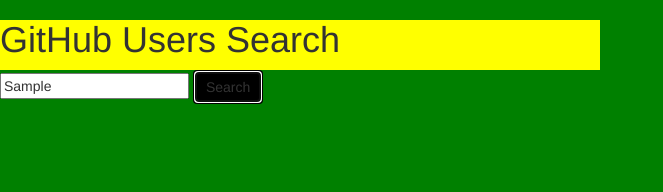
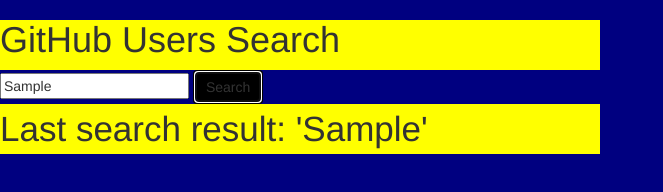
Before and after one commit to Nadav-Rosenberg/angular_1, a website: page index.html in a window 1280 px wide. Both pictures are taken after typing "Sample" into the empty fields and a click on the button "Search". Shown: the whole page, without its empty margins (0-663 px from the left). Drawn offline with nearby package versions, Linux system fonts and the light colour scheme; some packages are replaced by stand-ins of ours; no server answers.

Commit message:
Added last search keyword

```diff
--- a/bower.json
+++ b/bower.json
@@ -16,7 +16,8 @@
     "jquery": "~2.1.3",
     "bootstrap": "~3.3.4",
     "angular": "~1.3.15",
-    "angular-resource": "~1.3.15"
+    "angular-resource": "~1.3.15",
+    "angular-debounce-clear": "~1.0.0"
   },
   "devDependencies": {
     "angular-mocks": "~1.3.15",
--- a/index.html
+++ b/index.html
@@ -15,18 +15,16 @@
 
   </head>
 
-
-
   <body ng-controller="GitUserSearchController as searchCtrl">
     <div id="header">
       <h1>GitHub Users Search</h1>
     </div>
     <div>
       <form class="form-horizontal">
-        <input type="text" ng-model="searchCtrl.searchTerm" ng-model-options="{ updateOn: 'default blur', debounce: {'default': 500, 'blur': 0} }" ng-change="searchCtrl.doSearch()">
+        <input type="text" ng-model="searchCtrl.searchTerm" ng-model-options="{ updateOn: 'default blur', debounce: {'default': 500, 'blur': 0} }" ng-change="searchCtrl.doSearch()" >
         <button class="btn" ng-click="searchCtrl.doSearch()">Search</button>
       </form>
-
+      <p id="searchResultsFor"></p>
       <ul class="list-group" ng-repeat="user in searchCtrl.searchResult.items">
         <li>
           <img ng-src="{{user.avatar_url}}&s=50">
--- a/js/controller/gitUserSearchController.js
+++ b/js/controller/gitUserSearchController.js
@@ -6,6 +6,10 @@
       .then(function(response) {
         self.searchResult = response.data;
       })
+
+    $('#searchResultsFor').text(function() {
+      return "Last search result: \'" + self.searchTerm + "\'";
+    });
   };
 
 }]);
--- a/js/searchFactory.js
+++ b/js/searchFactory.js
@@ -7,7 +7,7 @@
         method: 'GET',
         params: {
           'q': searchTerm,
-          'access_token': '7f0d71a4e79c1512f393b77d6db94478dc94184d'
+          'access_token': '0db3cd0834a55aec0db075d4f92492c54edf73a9'
         }
       });
     }
--- a/public/css/stylesheet.css
+++ b/public/css/stylesheet.css
@@ -1,5 +1,5 @@
 body {
-  background-color: green;
+  background-color: navy;
 }
 
 
@@ -7,6 +7,13 @@
   background-color: yellow;
   width: 600px;
   height: 50px;
+}
+
+#searchResultsFor {
+  background-color: yellow;
+  width: 600px;
+  height: 50px;
+  font-size: 250%;
 }
 
 ul {
```
Also changed, not shown: test/specHelper.js (+1 -1 lines), js/app.js (line endings or trailing spaces), 1 other file.
